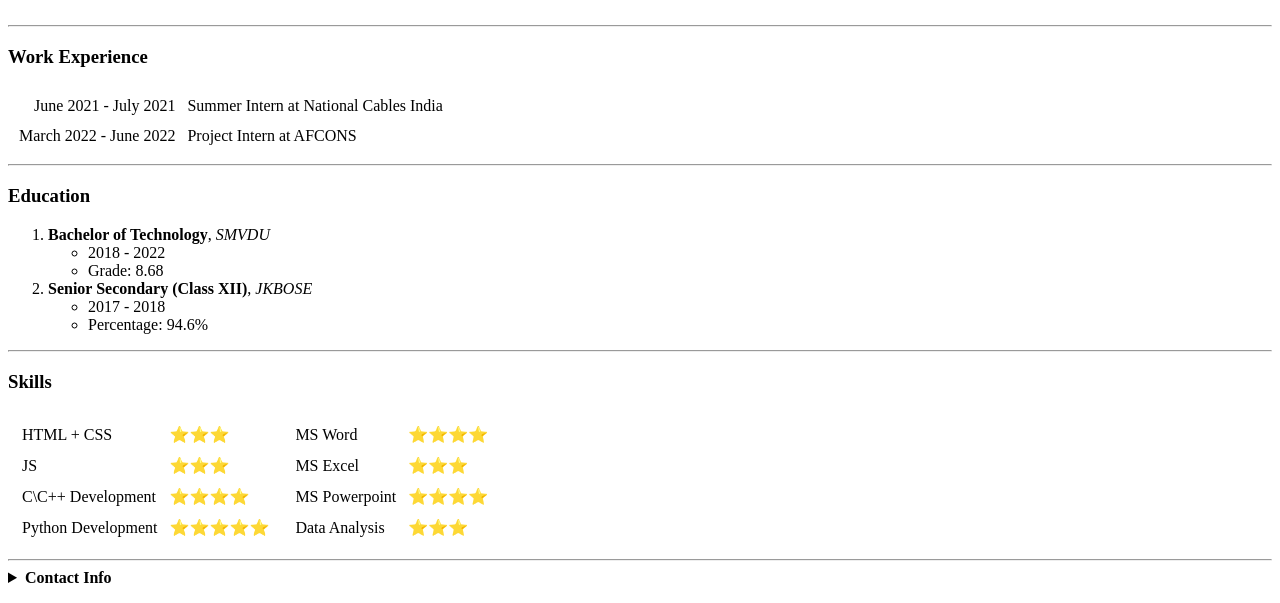
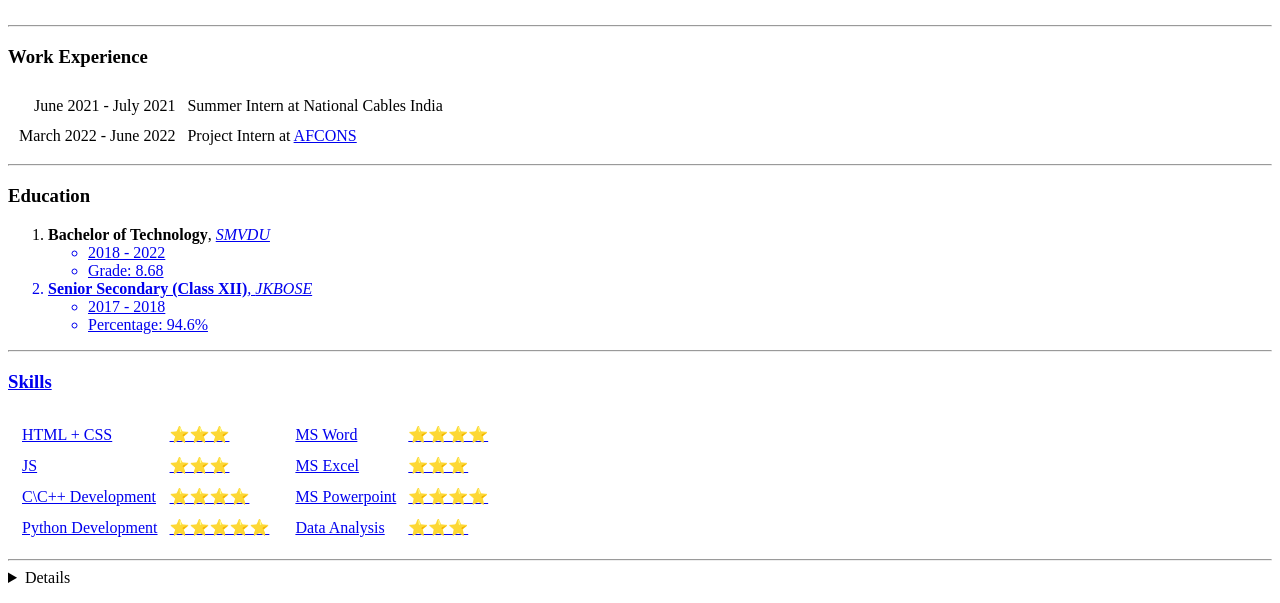
Before and after one commit to bene-volent/cv, a plain HTML site: page index.html in a window 1280 px wide. Shown: the part 187-790 px from the top of the page. Drawn offline with Linux system fonts and the light colour scheme.

Commit message:
Creating some anchors

```diff
--- a/index.html
+++ b/index.html
@@ -43,7 +43,7 @@
                 </tr>
                 <tr>
                     <td align="right">March 2022 - June 2022</td>
-                    <td>Project Intern at AFCONS</td>
+                    <td>Project Intern at <a href="https://afcons.com">AFCONS</a></td>
                 </tr>
             </tbody>
         </table>
@@ -51,7 +51,7 @@
         <h3>Education</h3>
         <div>
             <ol>
-                <li><strong>Bachelor of Technology</strong>, <em>SMVDU</em></li>
+                <li><strong>Bachelor of Technology</strong>, <a href="https://www.smvdu.ac.in"><em>SMVDU</em></li>
                 <ul>
                     <li>2018 - 2022</li>
                     <li>Grade: 8.68</li>
```
